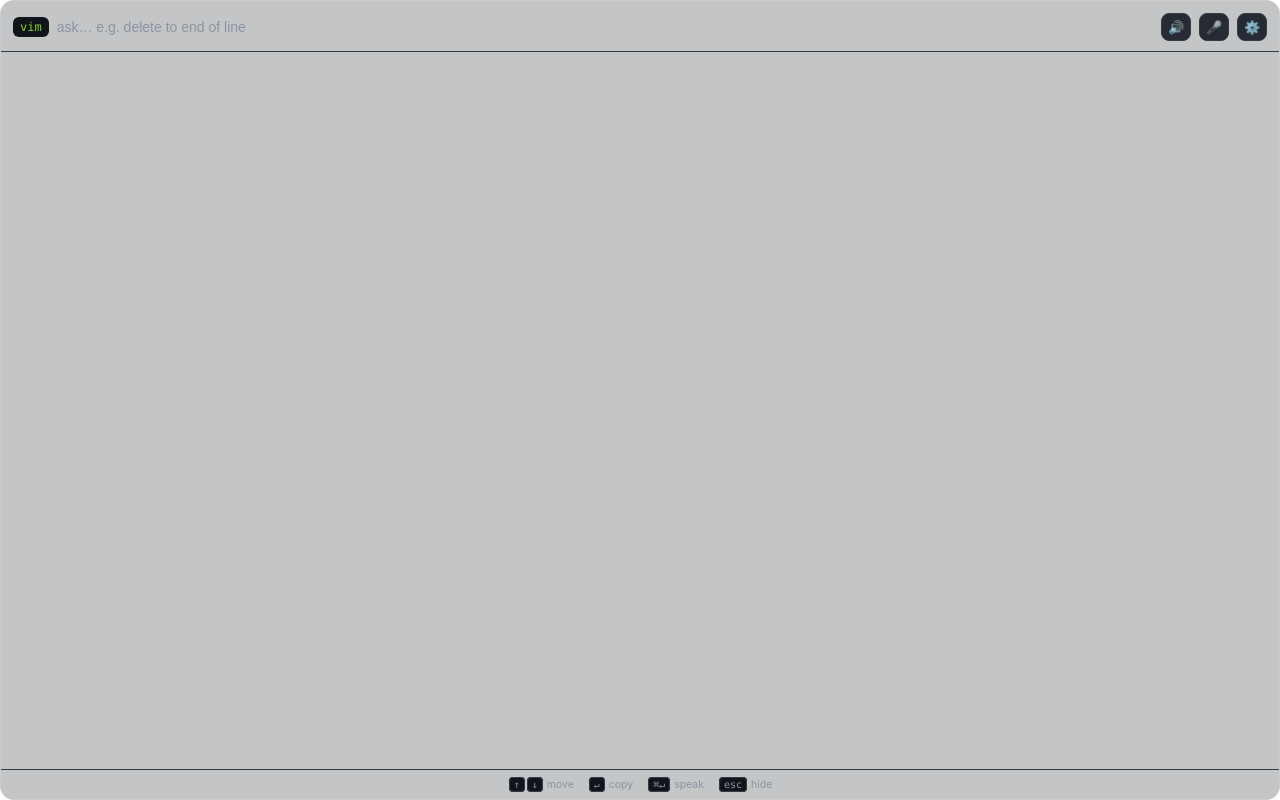
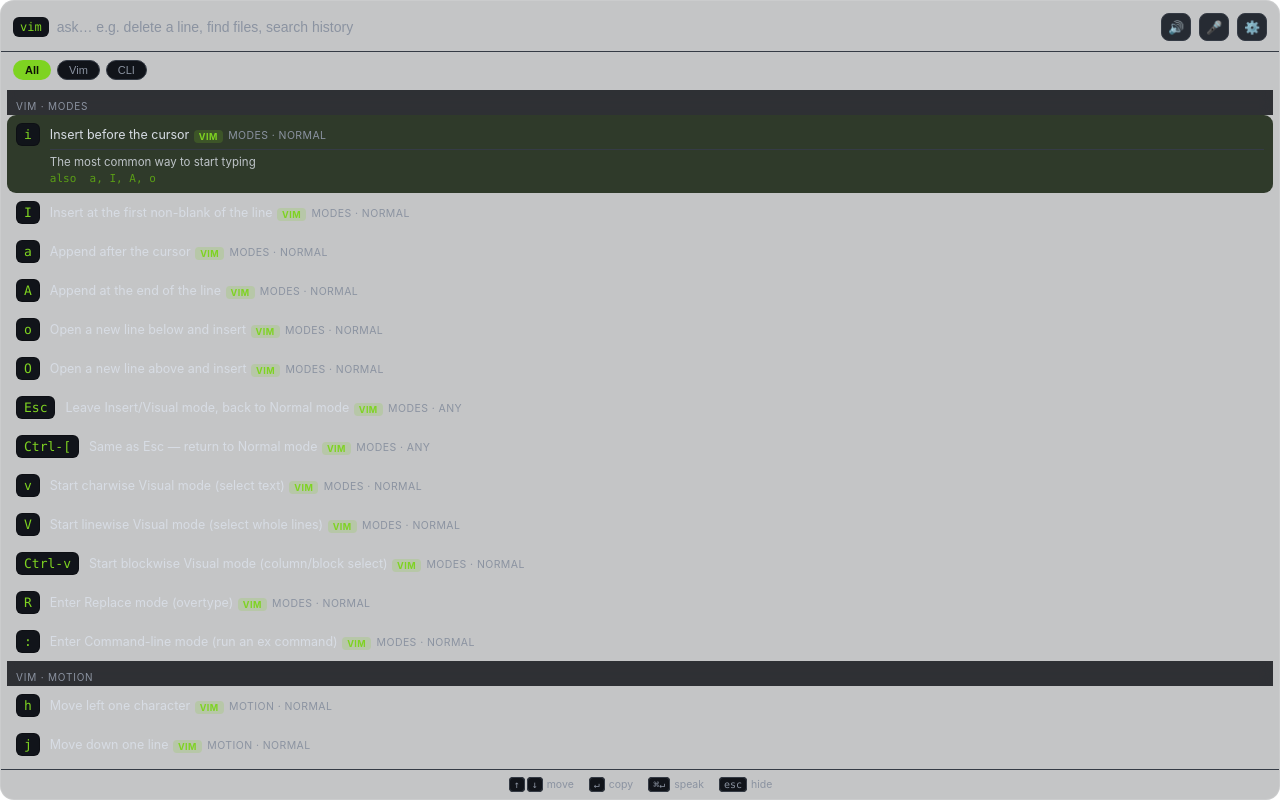
Before and after one commit to naruto11eth/cli-friend, a website with bundled scripts: page src/index.html in a window 1280 px wide. Built offline with nearby package versions, Linux system fonts and the light colour scheme.

Commit message:
feat(ui): add chip markup and domain badge styles

```diff
--- a/src/index.html
+++ b/src/index.html
@@ -3,7 +3,7 @@
   <head>
     <meta charset="UTF-8" />
     <meta name="viewport" content="width=device-width, initial-scale=1.0" />
-    <title>Vim Helper</title>
+    <title>CLI Friend</title>
     <link rel="stylesheet" href="./styles.css" />
   </head>
   <body>
@@ -17,12 +17,13 @@
           autocapitalize="off"
           autocorrect="off"
           spellcheck="false"
-          placeholder="ask… e.g. delete to end of line"
+          placeholder="ask… e.g. delete a line, find files, search history"
         />
         <button id="speak" title="Read aloud (⌘↵)" aria-label="Read aloud">🔊</button>
         <button id="mic" title="Dictate (macOS)" aria-label="Dictate">🎤</button>
         <button id="gear" title="Settings" aria-label="Settings">⚙️</button>
       </div>
+      <div id="chips" class="chips"></div>
       <ul id="results" class="results"></ul>
 
       <div id="settings" class="settings" hidden>
--- a/src/styles.css
+++ b/src/styles.css
@@ -106,6 +106,53 @@
   50% { box-shadow: 0 0 0 5px rgba(126, 211, 33, 0); }
 }
 
+/* ── domain filter chips ── */
+.chips {
+  display: flex;
+  gap: 6px;
+  padding: 8px 12px 4px;
+}
+.chip {
+  background: var(--key-bg);
+  border: 1px solid var(--border);
+  border-radius: 999px;
+  color: var(--fg-dim);
+  font-size: 11px;
+  padding: 3px 11px;
+  cursor: pointer;
+  transition: background 0.12s ease, color 0.12s ease;
+}
+.chip:hover {
+  color: var(--fg);
+}
+.chip.active {
+  background: var(--accent);
+  border-color: transparent;
+  color: #0d1206;
+  font-weight: 600;
+}
+
+/* domain badge on each result */
+.badge {
+  display: inline-block;
+  font-size: 9px;
+  font-weight: 700;
+  letter-spacing: 0.05em;
+  text-transform: uppercase;
+  padding: 1px 5px;
+  border-radius: 4px;
+  vertical-align: middle;
+  margin-right: 2px;
+}
+.badge-vim {
+  background: rgba(126, 211, 33, 0.18);
+  color: var(--accent);
+}
+.badge-cli {
+  background: rgba(88, 166, 255, 0.18);
+  color: #58a6ff;
+}
+
 /* ── results ── */
 .results {
   list-style: none;
@@ -179,8 +226,10 @@
   background: var(--key-bg);
   padding: 3px 7px;
   border-radius: 6px;
-  white-space: nowrap;
   flex: none;
+  max-width: 60%;
+  white-space: normal;
+  overflow-wrap: anywhere;
   border: 1px solid #00000040;
 }
 
```
